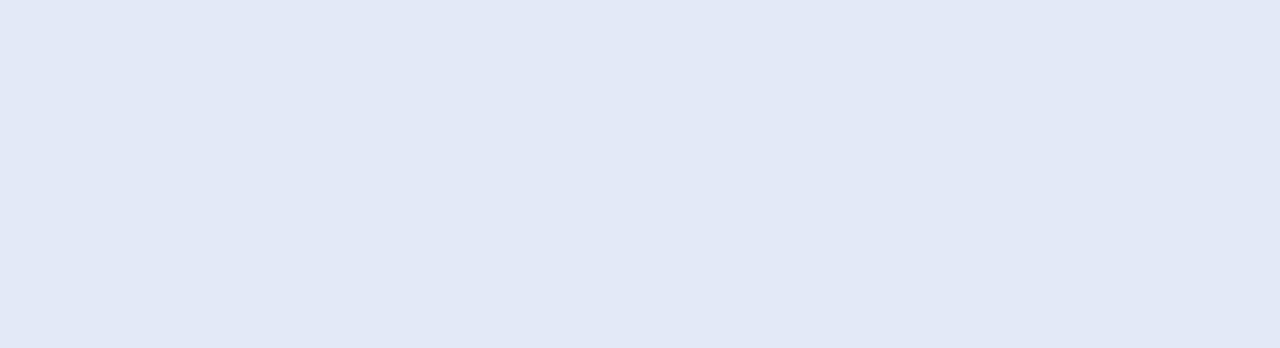
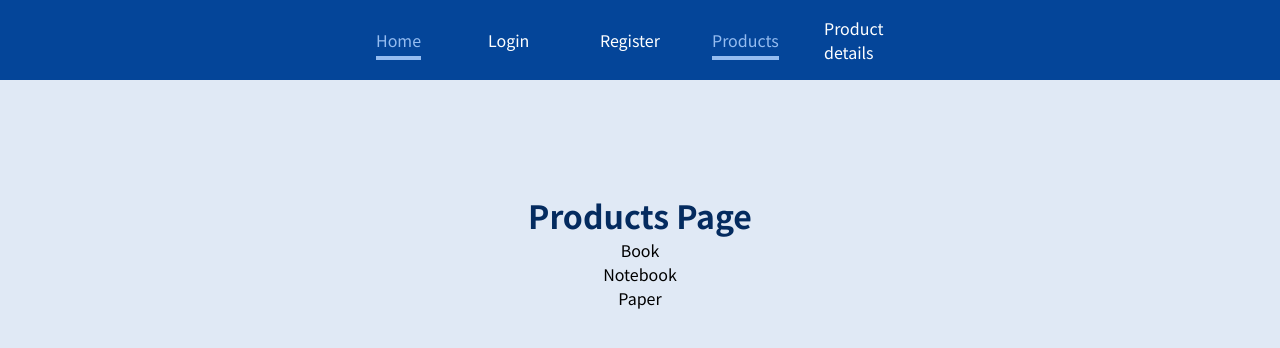
Before and after one commit to martinsgabriel1956/react_greate-quotes, a React (Create React App) app: page /products in a window 1280 px wide. Shown: the top 348 px of the page. Built offline with nearby package versions, Linux system fonts and the light colour scheme.

Commit message:
feat: adding dynamic routes with params

```diff
--- a/src/components/MainHeader/index.js
+++ b/src/components/MainHeader/index.js
@@ -9,6 +9,8 @@ export function MainHeader() {
           <li><NavLink activeClassName={'active'} to="/">Home</NavLink></li>
           <li><NavLink activeClassName={'active'} to="/login">Login</NavLink></li>
           <li><NavLink activeClassName={'active'} to="/register">Register</NavLink></li>
+          <li><NavLink activeClassName={'active'} to="/products">Products</NavLink></li>
+          <li><NavLink activeClassName={'active'} to="/products-details">Product details</NavLink></li>
         </ul>
       </nav>
     </Container>
--- /dev/null
+++ b/src/pages/ProductDetails/index.js
@@ -0,0 +1,11 @@
+import { MainHeader } from "../../components/MainHeader";
+export function ProductDetails() {
+  return (
+    <>
+      <MainHeader />
+      <main>
+        <h1>Product Details</h1>
+      </main>
+    </>
+  );
+}
--- /dev/null
+++ b/src/pages/Products/index.js
@@ -0,0 +1,16 @@
+import { MainHeader } from "../../components/MainHeader";
+export function Products() {
+  return (
+    <>
+      <MainHeader />
+      <main>
+        <h1>Products Page</h1>
+        <ul>
+          <li>Book</li>
+          <li>Notebook</li>
+          <li>Paper</li>
+        </ul>
+      </main>
+    </>
+  );
+}
--- a/src/routes.js
+++ b/src/routes.js
@@ -2,6 +2,8 @@ import { BrowserRouter, Switch, Route } from "react-router-dom";
 
 import { Home } from "./pages/Home";
 import { Login } from "./pages/Login";
+import { ProductDetails } from "./pages/ProductDetails";
+import { Products } from "./pages/Products";
 import { Register } from "./pages/Register";
 import "./styles/global.js";
 
@@ -13,6 +15,8 @@ export function Routes() {
           <Route path="/" exact component={Home} />
           <Route path="/login" component={Login} />
           <Route path="/register" component={Register} />
+          <Route path="/products" component={Products} />
+          <Route path="/products-details/:productId " component={ProductDetails} />
         </Switch>
       </BrowserRouter>
     </>
```
